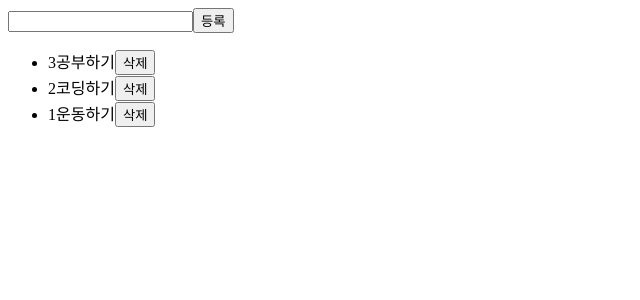
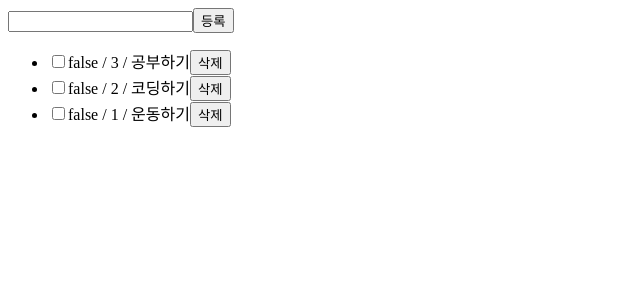
Before and after one commit to wooki0123/ex03, a React (Vite) app: page / in a window 1280 px wide. Shown: the top 300 px of the page, without its empty margins (0-640 px from the left). Built offline with nearby package versions, Linux system fonts and the light colour scheme.

Commit message:
009강 진행

```diff
--- a/src/App.jsx
+++ b/src/App.jsx
@@ -20,6 +20,14 @@ function App() {
     const filterTodos = todos.filter((todo) => todo.id !== selectId);
     setTodos(filterTodos);
   };
+
+  const toggleTodo = (selectId) => {
+    const updateTodos = todos.map((todo) =>
+      todo.id === selectId ? { ...todo, checked: !todo.checked } : todo,
+    );
+    setTodos(updateTodos);
+  };
+
   return (
     <>
       <form onSubmit={handleOnSubmit}>
@@ -29,9 +37,13 @@ function App() {
       <ul>
         {todos.map((todo) => (
           <li key={todo.id}>
-            {todo.id}
-            {todo.text}
-            {todo.checked}
+            <input
+              type="checkbox"
+              onChange={() => {
+                toggleTodo(todo.id);
+              }}
+            />
+            {JSON.stringify(todo.checked)} / {todo.id} / {todo.text}
             <button onClick={() => removeTodo(todo.id)}>삭제</button>
           </li>
         ))}
```
